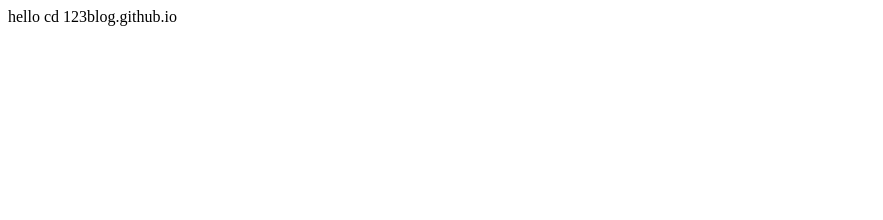
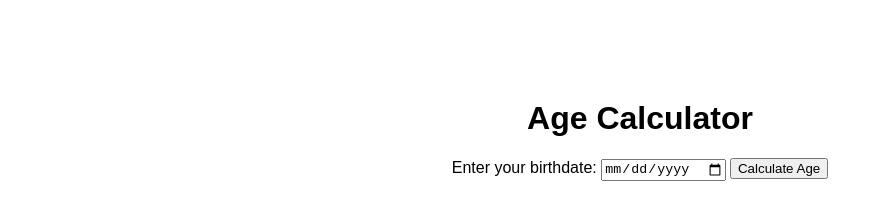
Before and after one commit to bhustrikers/123blog.github.io, a plain HTML site: page index.html in a window 1280 px wide. Shown: the whole page, without its empty margins (0-883 px from the left). Drawn offline with Linux system fonts and the light colour scheme.

Commit message:
Update index.html

```diff
--- a/index.html
+++ b/index.html
@@ -1 +1,38 @@
-hello cd 123blog.github.io
+<!DOCTYPE html>
+<html>
+<head>
+    <title>Age Calculator</title>
+    <style>
+        body {
+            font-family: Arial, sans-serif;
+        }
+        .container {
+            text-align: center;
+            margin-top: 100px;
+        }
+    </style>
+</head>
+<body>
+    <div class="container">
+        <h1>Age Calculator</h1>
+        <label for="birthdate">Enter your birthdate:</label>
+        <input type="date" id="birthdate">
+        <button onclick="calculateAge()">Calculate Age</button>
+        <p id="result"></p>
+    </div>
+
+    <script>
+        function calculateAge() {
+            const birthdateInput = document.getElementById("birthdate");
+            const birthdate = new Date(birthdateInput.value);
+            const currentDate = new Date();
+            const ageInMilliseconds = currentDate - birthdate;
+            const ageInYears = ageInMilliseconds / (1000 * 60 * 60 * 24 * 365.25);
+            const age = Math.floor(ageInYears);
+
+            const resultElement = document.getElementById("result");
+            resultElement.textContent = `You are ${age} years old.`;
+        }
+    </script>
+</body>
+</html>
```
